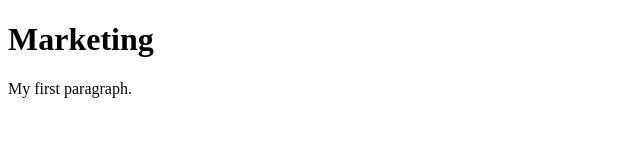
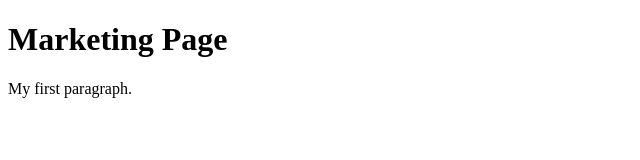
Before and after one commit to konchedev/superapp, a plain HTML site: page index.html in a window 1280 px wide. Shown: the whole page, without its empty margins (0-640 px from the left). Drawn offline with Linux system fonts and the light colour scheme.

Commit message:
Add landing message. #1

```diff
--- a/index.html
+++ b/index.html
@@ -2,7 +2,7 @@
 <html>
 <body>
 
-<h1>Marketing</h1>
+<h1>Marketing Page</h1>
 <p>My first paragraph.</p>
 
 </body>
```
